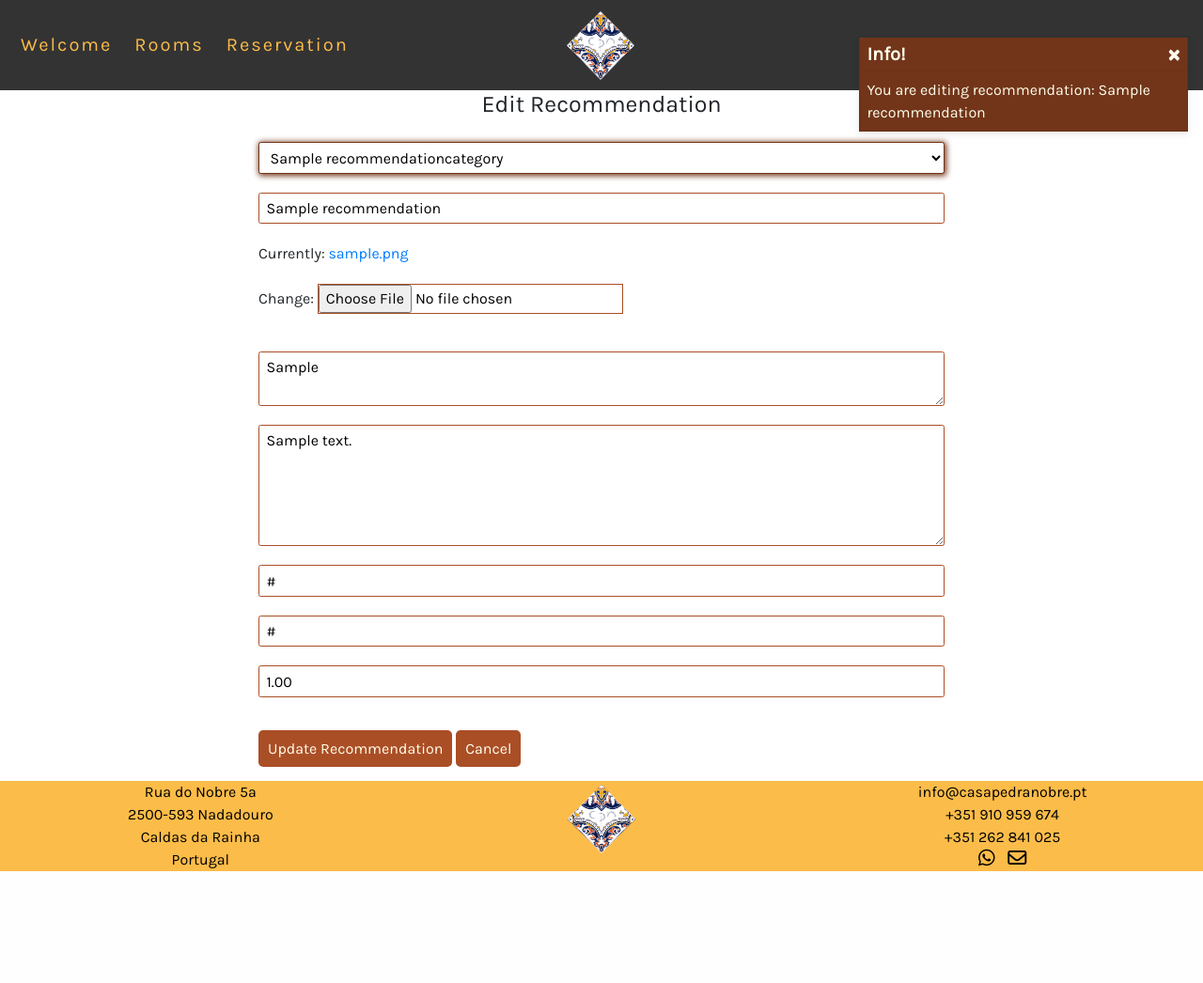
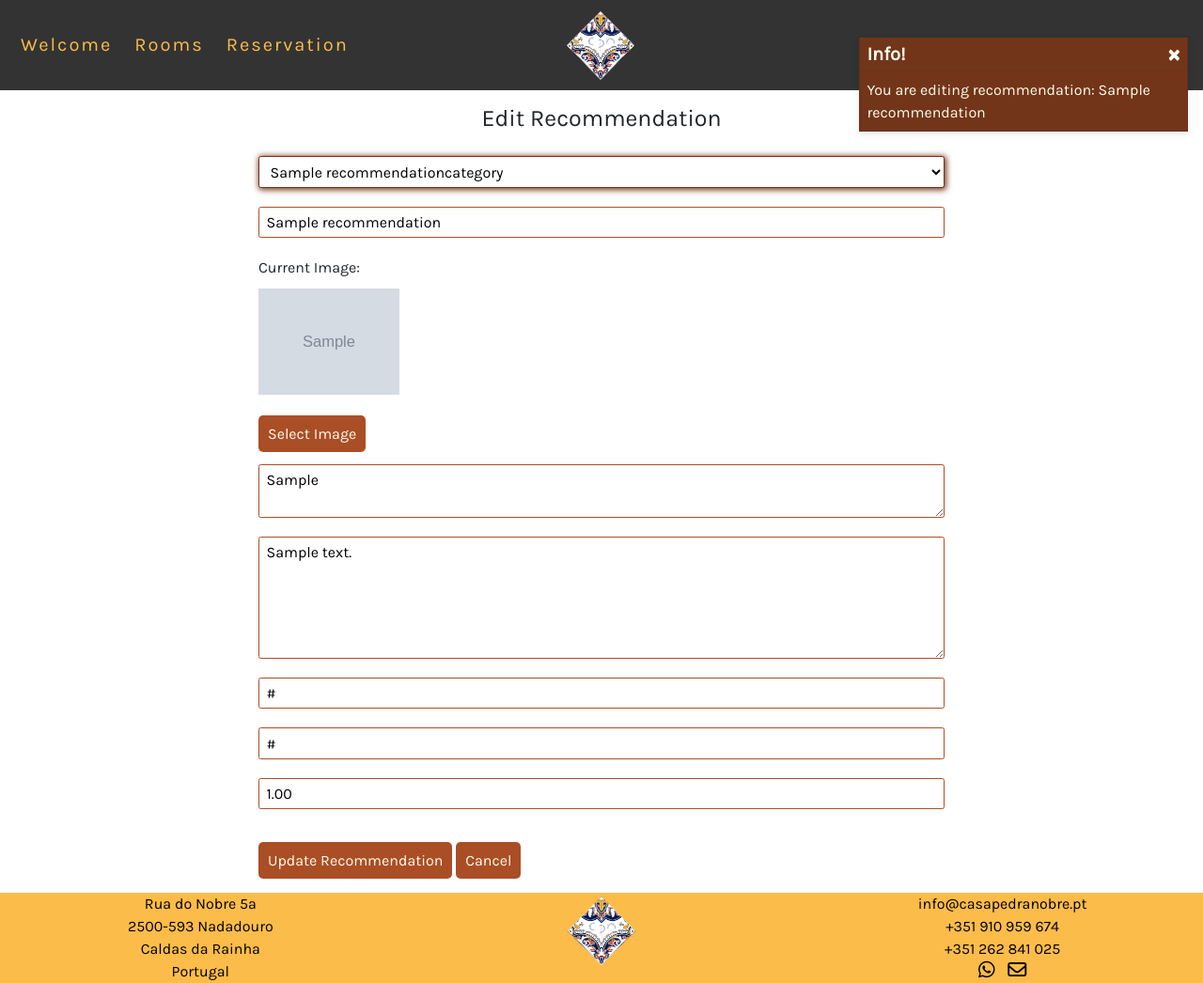
Before and after one commit to AnoukSmet/Casa-Pedra-Nobre, a Django app: page /tourist-info/1/edit in a window 1280 px wide. Shown: the whole page at 94% size. Before the commit the page ends 927 px from the top, so only its background shows below. Run offline with Django 3.2, Linux system fonts and the light colour scheme; a user stored in the database is signed in; tables that the repository leaves empty hold one stand-in row (values such as "Sample post"); grey boxes marked "Sample" are stand-in pictures; some libraries are stand-ins or nearby versions; some web fonts are replaced.

Commit message:
Fix Image Field on add and edit recommendation form

```diff
--- a/tourist_info/forms.py
+++ b/tourist_info/forms.py
@@ -1,6 +1,6 @@
 from django import forms
 from .models import Recommendation, RecommendationCategory
-# from .widgets import CustomClearableFileInput
+from .widgets import CustomClearableFileInput
 
 
 class RecommendationForm(forms.ModelForm):
@@ -10,7 +10,9 @@ class RecommendationForm(forms.ModelForm):
                   'intro', 'description', 'link_to_website',
                   'link_to_google_maps', 'distance'
                   )
-        # image = forms.ImageField(label="Image", required=True, widget=CustomClearableFileInput)
+
+    image = forms.ImageField(label="Image", required=True,
+                             widget=CustomClearableFileInput)
 
     def __init__(self, *args, **kwargs):
         """
--- a/tourist_info/static/tourist_info/css/tourist_info.css
+++ b/tourist_info/static/tourist_info/css/tourist_info.css
@@ -113,7 +113,8 @@
 
 /* Add Recommendation Page */
 
-#add-recommendation-title {
+#add-recommendation-title,
+#edit-recommendation-title {
     font-size: 2.5rem;
     margin-top: 1.5rem;
 
@@ -140,6 +141,21 @@
     color: #000;
 }
 
+.image-file-button {
+    position: relative;
+    overflow: hidden;
+    margin-top: 2rem;
+}
+
+.image-file-button input[type="file"] {
+    position: absolute;
+    top: 0;
+    left: 0;
+    min-width: 100%;
+    min-height: 100%;
+    cursor: pointer;
+    opacity: 0;
+}
 
 @media (min-width: 425px) {
     #view-recommendations a {
--- /dev/null
+++ b/tourist_info/templates/tourist_info/custom_widget_template/custom_clearable_file_input.html
@@ -0,0 +1,15 @@
+{% if widget.is_initial %}
+    <p>
+        {{ widget.initial_text }}:
+    </p>
+        <a href="{{ widget.value.url }}">
+            <img height="auto" width="150" src="{{ widget.value.url }}" alt="widget image" class="mb-5">
+        </a>
+    <br>
+    {{ widget.input_text }}
+{% endif %}
+<span class="button image-file-button">
+    Select Image
+    <input id="new-image" type="{{ widget.type }}" name="{{ widget.name }}"{% include "django/forms/widgets/attrs.html" %}>
+</span>
+<strong><p class="mt-4" id="filename"></p></strong>
--- a/tourist_info/templates/tourist_info/edit_recommendation.html
+++ b/tourist_info/templates/tourist_info/edit_recommendation.html
@@ -30,3 +30,13 @@
 
 {% include 'components/footer/footer.html' %}
 {% endblock %}
+
+{% block postloadjs %}
+    {{ block.super }}
+    <script type="text/javascript">
+        $('#new-image').change(function() {
+            var file = $('#new-image')[0].files[0];
+            $('#filename').text(`Image will be set to ${file.name}`);
+        });
+    </script>
+{% endblock %}
--- a/tourist_info/views.py
+++ b/tourist_info/views.py
@@ -75,6 +75,10 @@ def add_recommendation(request):
 
 @login_required
 def edit_recommendation(request, recommendation_id):
+    if not request.user.is_superuser:
+        messages.error(request, 'Sorry, only property admins can do that.')
+        return redirect(reverse('home'))
+
     recommendation = get_object_or_404(Recommendation, pk=recommendation_id)
 
     if request.method == "POST":
@@ -104,6 +108,10 @@ def edit_recommendation(request, recommendation_id):
 
 @login_required
 def delete_recommendation(request, recommendation_id):
+    if not request.user.is_superuser:
+        messages.error(request, 'Sorry, only property admins can do that.')
+        return redirect(reverse('home'))
+
     recommendation = get_object_or_404(Recommendation, pk=recommendation_id)
     recommendation.delete()
     messages.success(request, 'Recommendation successfully deleted')
```
Also changed, not shown: tourist_info/templates/tourist_info/add_recommendation.html (+11 -0 lines), tourist_info/widgets.py (added, +8 -0 lines).
